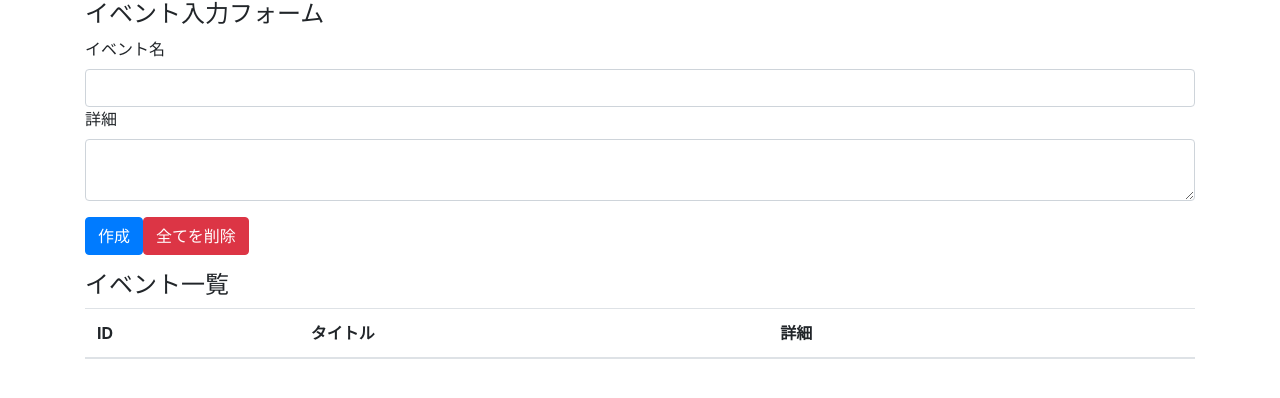
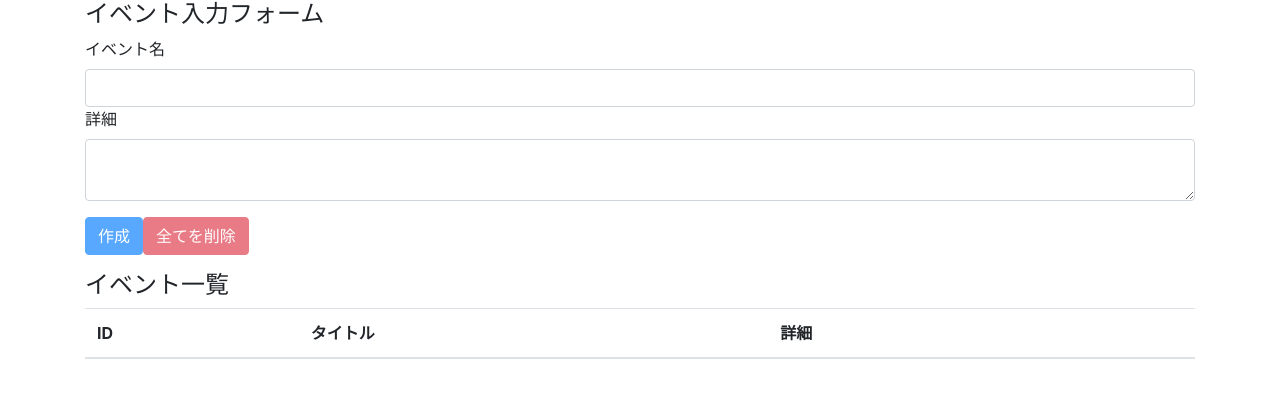
Before and after one commit to onionringtkg/prac-react3-hooks, a React (Create React App) app: page / in a window 1280 px wide. Shown: the top 398 px of the page. Built offline with nearby package versions, Linux system fonts and the light colour scheme.

Commit message:
make delete all events

```diff
--- a/src/component/App.js
+++ b/src/component/App.js
@@ -26,6 +26,22 @@
     setBody('')
   }
 
+  const deleteALlEvents = e => {
+    //rerenderの防止
+    e.preventDefault()
+    const result = window.confirm("全てのイベントを削除します。よろしいですか？")
+    //dispatch
+    if (result) {
+      dispatch({
+        type: 'DELETE_ALL_EVENTS',
+        title,
+        body
+      })
+    }
+  }
+
+  const unClickCreate =  title === '' || body === ''
+
   return (
     <div className="container">
       <h4>イベント入力フォーム</h4>
@@ -39,8 +55,8 @@
           <textarea className="form-control" id="formEventBody" value={body} onChange={ e => setBody(e.target.value) }/>
         </div>
 
-        <button className="btn btn-primary" onClick={addEvent}>作成</button>
-        <button className="btn btn-danger">全てを削除</button>
+        <button className="btn btn-primary" onClick={addEvent} disabled={unClickCreate} >作成</button>
+        <button className="btn btn-danger" onClick={deleteALlEvents} disabled={state.length === 0} >全てを削除</button>
       </form>
 
       <h4>イベント一覧</h4>
--- a/src/component/Event.js
+++ b/src/component/Event.js
@@ -2,7 +2,7 @@
 
 const Event = ({ dispatch, event }) => {
     const handleDeleteEvent = () => {
-    const result = window.confirm(event.title + "を削除します。よろしいですか？")
+    const result = window.confirm(`${event.title}を削除します。よろしいですか？`)
         if (result) {
             dispatch({
             type: 'DELETE_EVENT',
--- a/src/reducers/index.js
+++ b/src/reducers/index.js
@@ -4,11 +4,11 @@
         case 'CREATE_EVENT':
             const event = { title: action.title, body: action.body }
             const length = state.length
-            const id = length == 0 ? 1 : state[length - 1].id + 1
+            const id = length === 0 ? 1 : state[length - 1].id + 1
             return [...state, {id: id, ...event}]
         case 'DELETE_EVENT':
             return state.filter(event => event.id !== action.id)
-        case 'DELETE_ALL_EVENT':
+        case 'DELETE_ALL_EVENTS':
             return []
         default:
             return state
```
Lines whose indentation alone changed are shown as unchanged.
